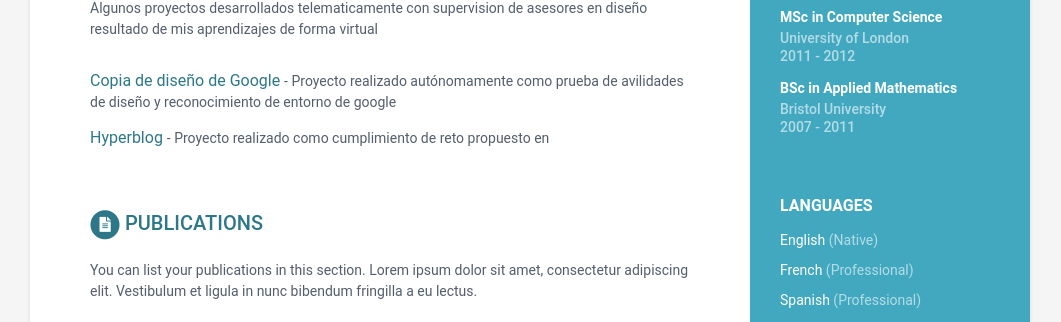
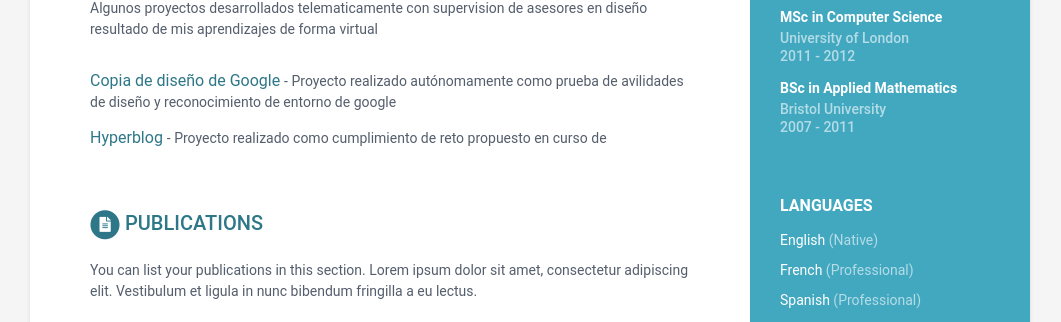
Before and after one commit to KevinC99/good-birch-4e19a, a Jekyll site: the page built from index.html, in a window 1280 px wide. Shown: the part 622-944 px from the top of the page, without its empty margins (110-1171 px from the left). Built offline with Jekyll 4.4.1, drawn with Linux system fonts in a browser that asks for light colours.

Commit message:
data.yml: updated tagline in assignments

```diff
--- a/_data/data.yml
+++ b/_data/data.yml
@@ -83,7 +83,7 @@ projects:
         Proyecto realizado autónomamente como prueba de avilidades de diseño y
         reconocimiento de entorno de google
     - title: Hyperblog
-      tagline: 'Proyecto realizado  como cumplimiento de reto propuesto en '
+      tagline: 'Proyecto realizado  como cumplimiento de reto propuesto en curso de '
       link: 'https://github.com/KevinC99/Hyper-Blog'
   intro: >-
     Algunos proyectos desarrollados telematicamente con supervision de asesores
```
